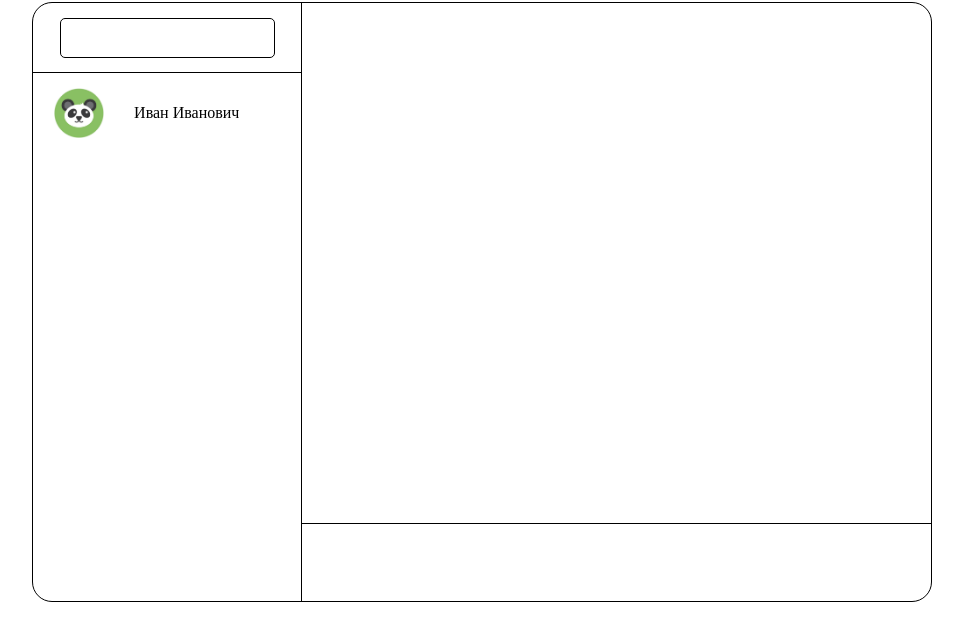
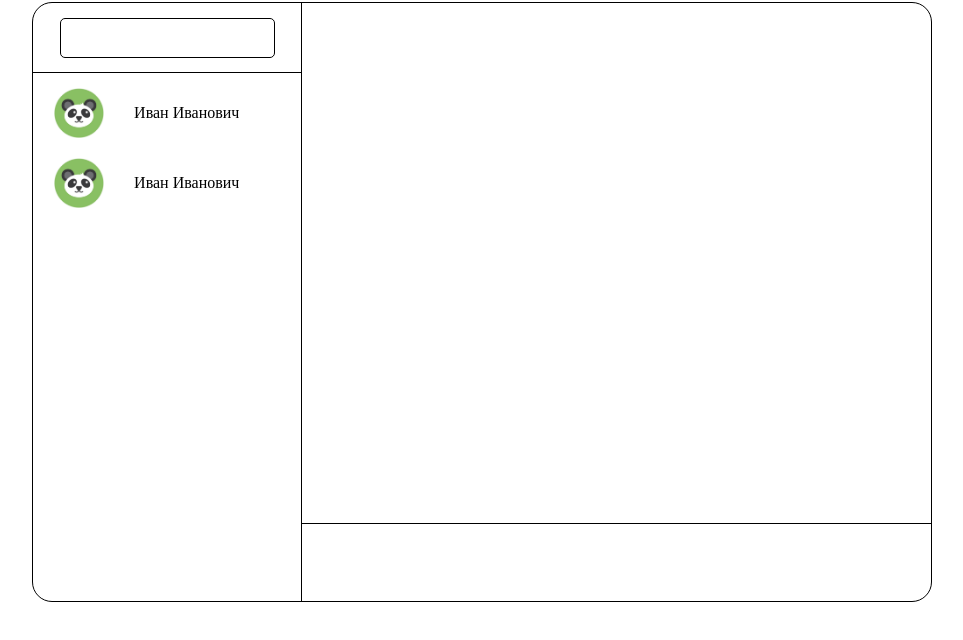
Before and after one commit to WheatleyCODE/WheatleyCHAT, a website: page src/views/pages/index.html in a window 1280 px wide. Shown: the part 65-705 px from the top of the page, without its empty margins (158-1121 px from the left). Drawn offline with nearby package versions, Linux system fonts and the light colour scheme; files that its build step writes are made by us from their sources; files whose address does not match are found by name.

Commit message:
Made the basic structure next

```diff
--- a/src/views/pages/index.html
+++ b/src/views/pages/index.html
@@ -24,7 +24,14 @@
                             <p class="ChatBlock__FriendNameText">Иван Иванович</p>
                         </div>
                     </div>
-                    <div class="ChatBlock__Friend2 FriendVisual"></div>
+                    <div class="ChatBlock__Friend2 FriendVisual">
+                        <div class="ChatBlock__FriendAvatar">
+                            <img class="ChatBlock_FriendAvatarImg" src="images/UserAvatar.jpg" alt="">
+                         </div>
+                        <div class="ChatBlock__FriendName">
+                            <p class="ChatBlock__FriendNameText">Иван Иванович</p>
+                        </div>
+                    </div>
                     <div class="ChatBlock__Friend3 FriendVisual"></div>
                     <div class="ChatBlock__Friend4 FriendVisual"></div>
                     <div class="ChatBlock__Friend5 FriendVisual"></div>
```
Also changed, not shown: 1 other file.
